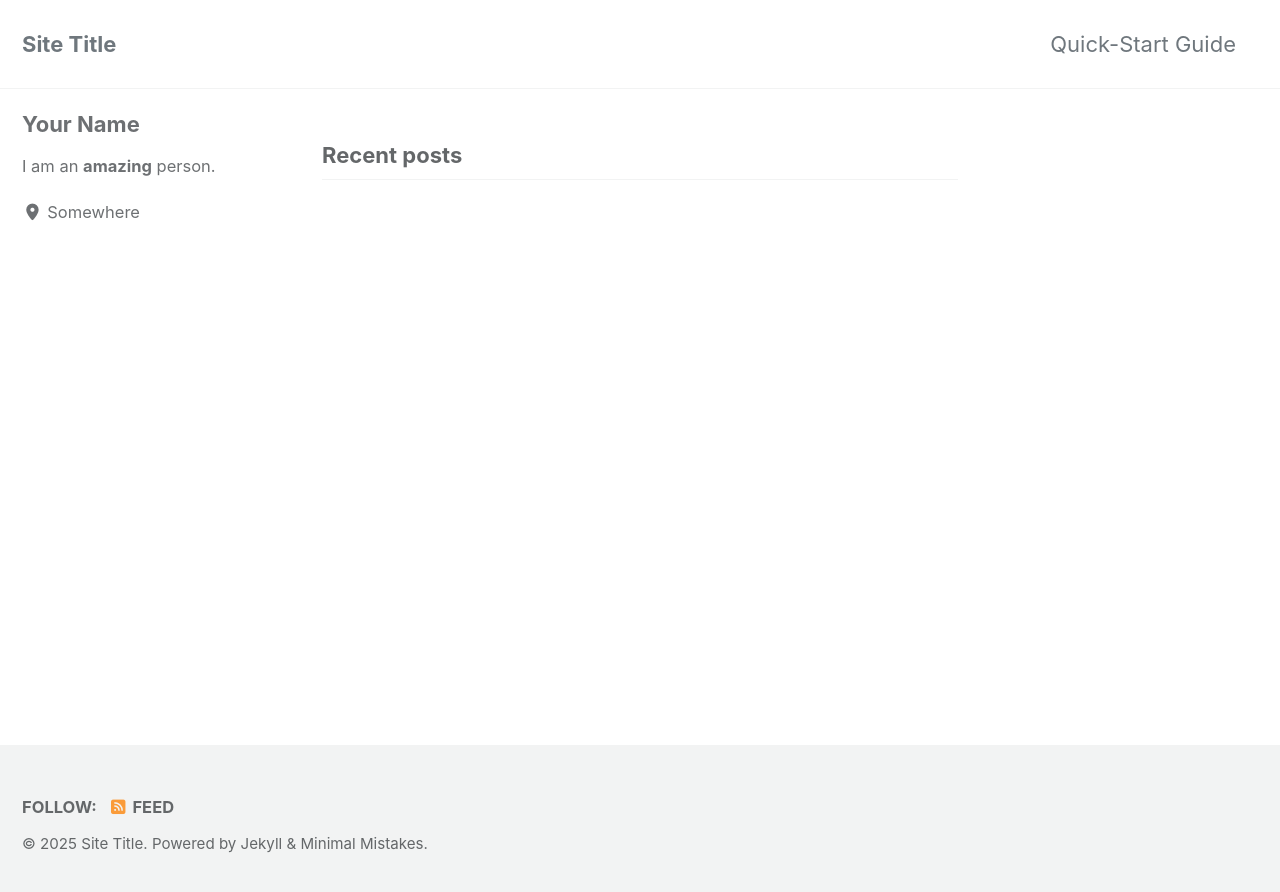
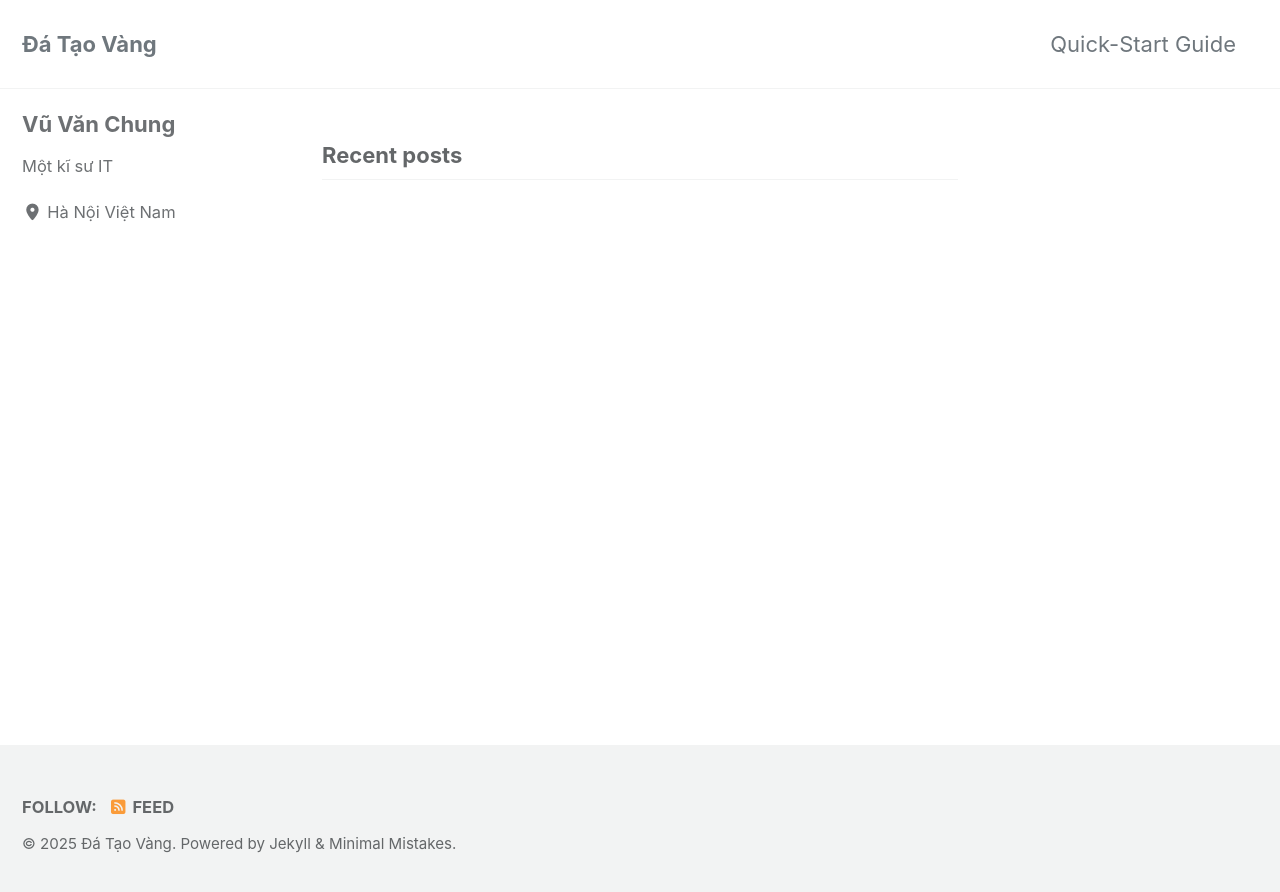
Before and after one commit to vanchung1995/vanchung1995.github.io, a Jekyll site: the page built from index.html, in a window 1280 px wide. Shown: the top 892 px of the page. Built offline with Jekyll 4.4.1, drawn with Linux system fonts in a browser that asks for light colours; cached includes are drawn as plain includes; the list of posts is cut into pages by our own code.

Commit message:
Update _config.yml

```diff
--- a/_config.yml
+++ b/_config.yml
@@ -17,18 +17,18 @@ minimal_mistakes_skin    : "default" # "air", "aqua", "contrast", "dark", "dirt"
 # Site Settings
 locale                   : "en-US"
 rtl                      : # true, false (default) # turns direction of the page into right to left for RTL languages
-title                    : "Site Title"
+title                    : "Đá Tạo Vàng"
 title_separator          : "-"
 subtitle                 : # site tagline that appears below site title in masthead
-name                     : "Your Name"
-description              : "An amazing website."
+name                     : "Đá Tạo Vàng"
+description              : "Nhà giả kim là một câu chuyện rất hay kể về hành trình tìm kiếm phương pháp tạo vàng từ đá của cậu bé Santiago. Sau tất cả, sự tò mò về thế giới, bản chất lương thiện và óc quan sát, đàu óc sáng tạo đã biến cậu bé ấy thành vàng theo một cách nghĩ nào đó. Đó chính là lý do mình lấy tên là Đá Tạo Vàng"
 url                      : # the base hostname & protocol for your site e.g. "https://mmistakes.github.io"
 baseurl                  : # the subpath of your site, e.g. "/blog"
-repository               : # GitHub username/repo-name e.g. "mmistakes/minimal-mistakes"
+repository               : "vanchung1995/vanchung1995.github.io"# GitHub username/repo-name e.g. "mmistakes/minimal-mistakes"
 teaser                   : # path of fallback teaser image, e.g. "/assets/images/500x300.png"
 logo                     : # path of logo image to display in the masthead, e.g. "/assets/images/88x88.png"
 masthead_title           : # overrides the website title displayed in the masthead, use " " for no title
-breadcrumbs              : # true, false (default)
+breadcrumbs              : true # true, false (default)
 words_per_minute         : 200
 enable_copy_code_button  : # true, false (default)
 copyright                : # "copyright" name, defaults to site.title
@@ -113,10 +113,10 @@ analytics:
 
 # Site Author
 author:
-  name             : "Your Name"
+  name             : "Vũ Văn Chung"
   avatar           : # path of avatar image, e.g. "/assets/images/bio-photo.jpg"
-  bio              : "I am an **amazing** person."
-  location         : "Somewhere"
+  bio              : "Một kĩ sư IT"
+  location         : "Hà Nội Việt Nam"
   email            :
   links:
     - label: "Email"
```
